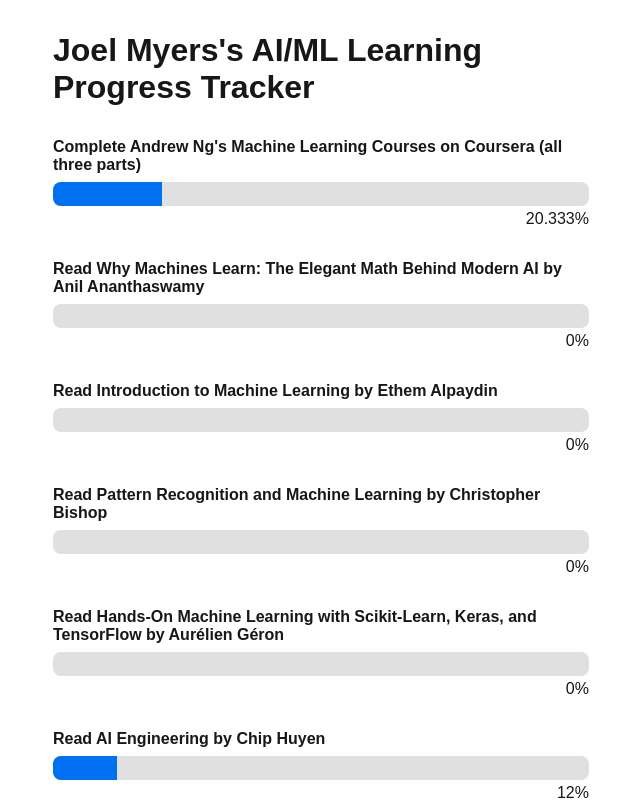
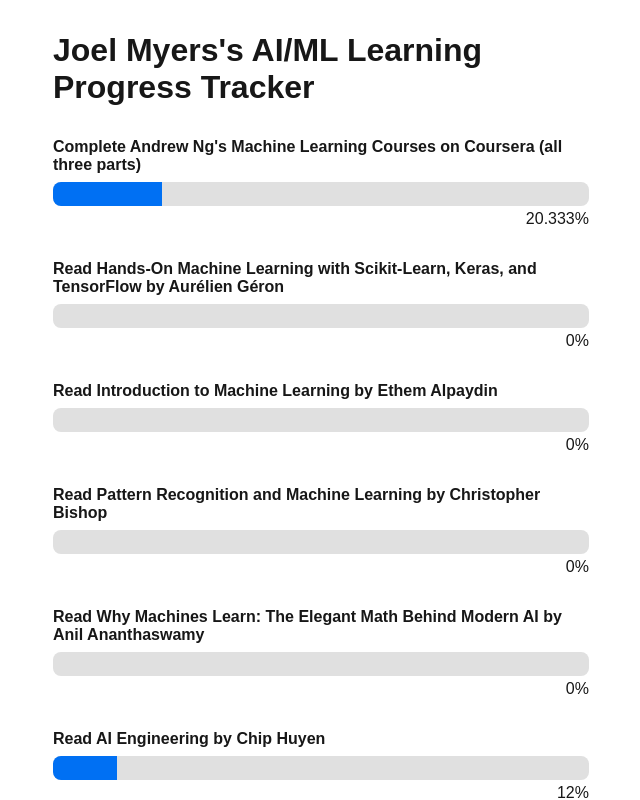
Before and after one commit to joeldmyers/ai-learning-plan, a Next.js app: page / in a window 1280 px wide. Shown: the top 800 px of the page, without its empty margins (319-959 px from the left). Built offline with nearby package versions, Linux system fonts and the light colour scheme.

Commit message:
reordering learning path

```diff
--- a/src/app/consts.ts
+++ b/src/app/consts.ts
@@ -6,7 +6,7 @@
     percentCompleted: 20.333
   },
   {
-    title: "Read Why Machines Learn: The Elegant Math Behind Modern AI by Anil Ananthaswamy",
+    title: "Read Hands-On Machine Learning with Scikit-Learn, Keras, and TensorFlow by Aurélien Géron",
     percentCompleted: 0
   },
   {
@@ -18,7 +18,7 @@
     percentCompleted: 0
   },
   {
-    title: "Read Hands-On Machine Learning with Scikit-Learn, Keras, and TensorFlow by Aurélien Géron",
+    title: "Read Why Machines Learn: The Elegant Math Behind Modern AI by Anil Ananthaswamy",
     percentCompleted: 0
   },
   {
```
